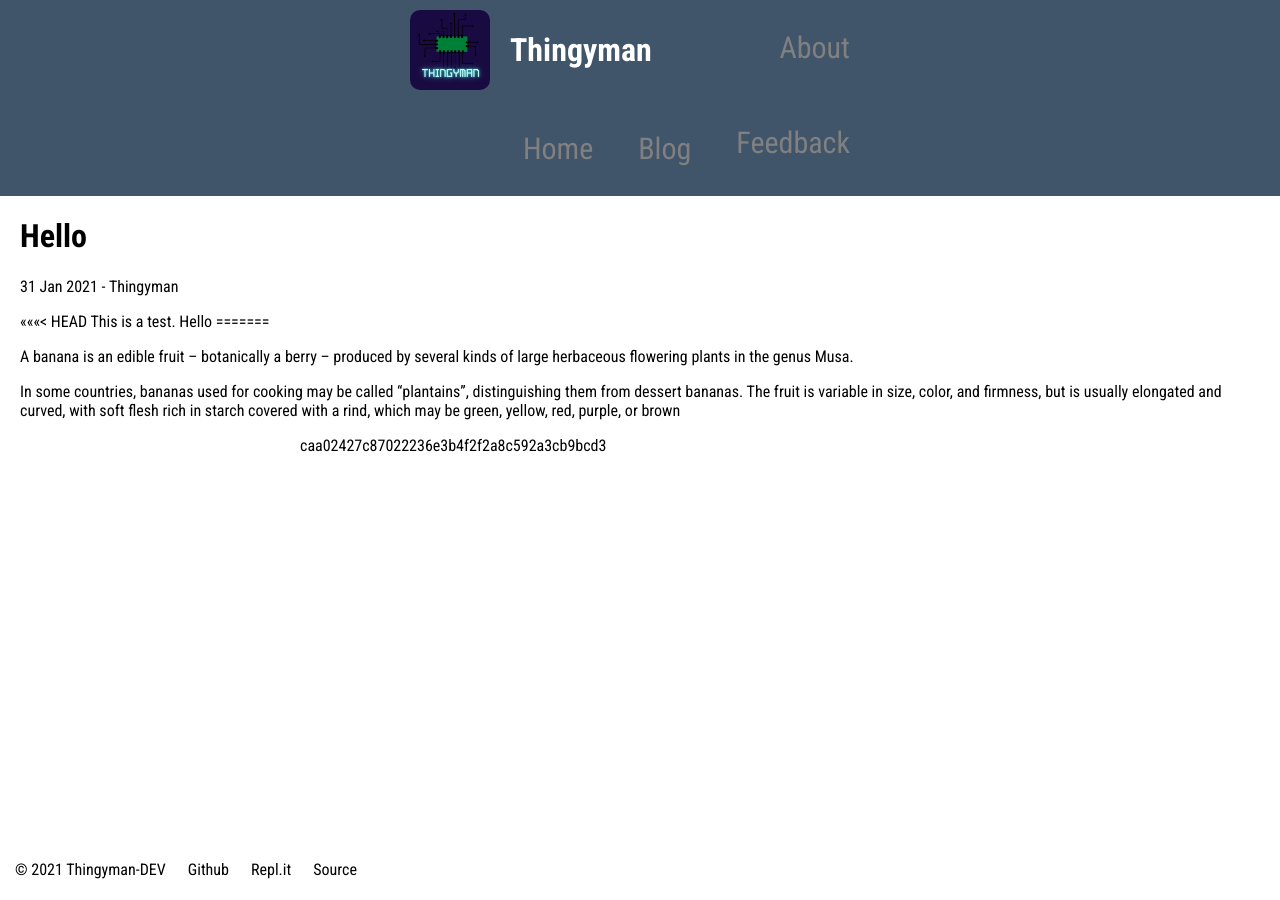
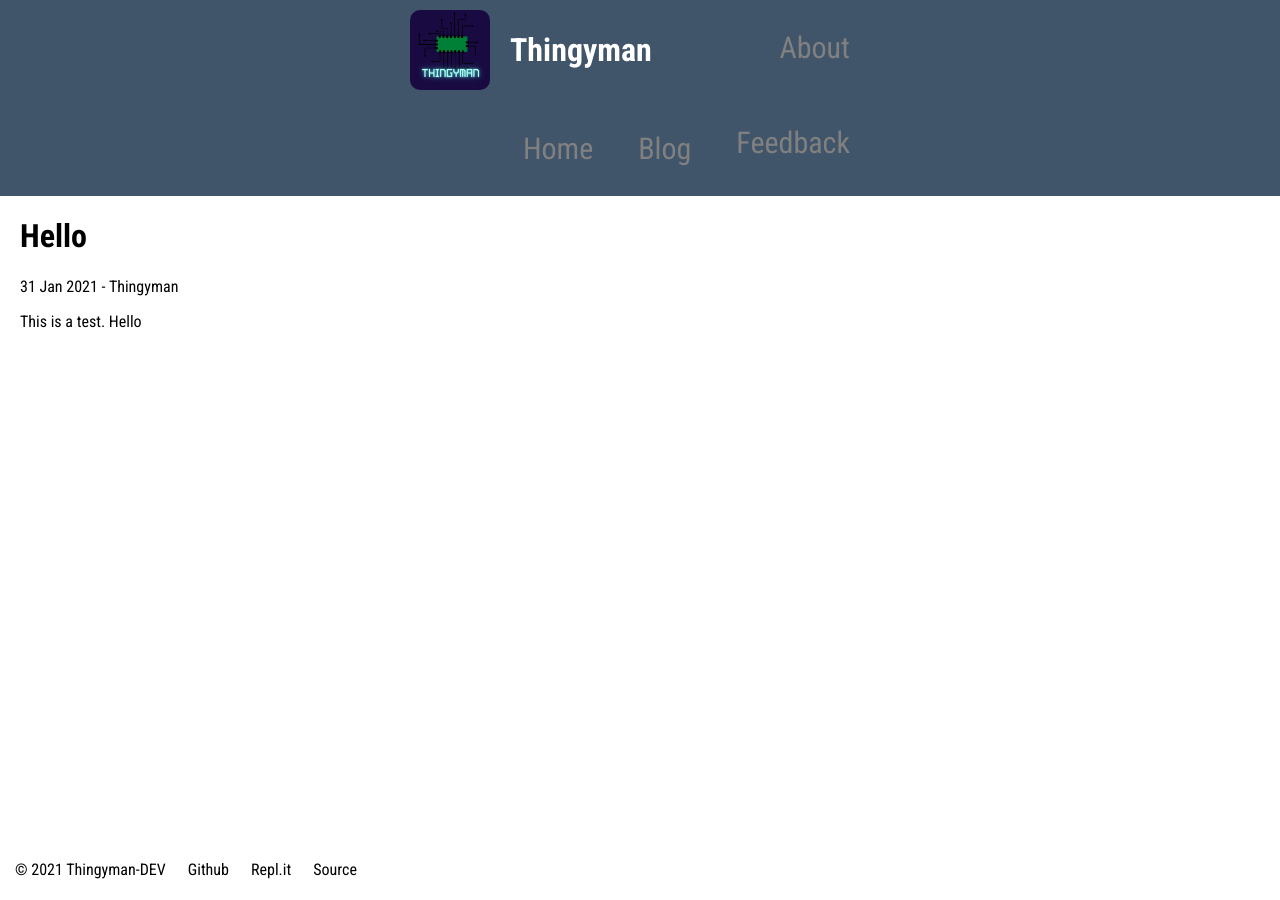
Before and after one commit to TheSeagullDev/TheSeagullDev.github.io, a Jekyll site: the page built from site/_posts/2021-01-31-Hello.md, in a window 1280 px wide. Built offline with Jekyll 4.4.1, drawn with Linux system fonts in a browser that asks for light colours.

Commit message:
fixed everything

```diff
--- a/site/_posts/2021-01-31-Hello.md
+++ b/site/_posts/2021-01-31-Hello.md
@@ -3,16 +3,4 @@ layout: posts
 author: Thingyman
 ---
 
-<<<<<<< HEAD
 This is a test. Hello
-=======
-
-A banana is an edible fruit – botanically a berry – produced by several kinds
-of large herbaceous flowering plants in the genus Musa.
-
-In some countries, bananas used for cooking may be called "plantains",
-distinguishing them from dessert bananas. The fruit is variable in size, color,
-and firmness, but is usually elongated and curved, with soft flesh rich in
-starch covered with a rind, which may be green, yellow, red, purple, or brown
-
-> > > > > > > caa02427c87022236e3b4f2f2a8c592a3cb9bcd3
--- a/site/blog.html
+++ b/site/blog.html
@@ -3,9 +3,6 @@ layout: default
 title: Blog
 description: Blog
 ---
-
-<<<<<<< HEAD ======= <<<<<<< HEAD >>>>>>> caa02427c87022236e3b4f2f2a8c592a3cb9bcd3
-
 <div class="blog">
   <h1>Blog</h1>
 
@@ -19,6 +16,4 @@ description: Blog
     </li>
     {% endfor %}
   </ul>
-  <<<<<<< HEAD
 </div>
-======= ======= >>>>>>> e92660fabd5c46023dea05e3ada44653cfd48bb9 >>>>>>> caa02427c87022236e3b4f2f2a8c592a3cb9bcd3
```
Also changed, not shown: 2 other files.
